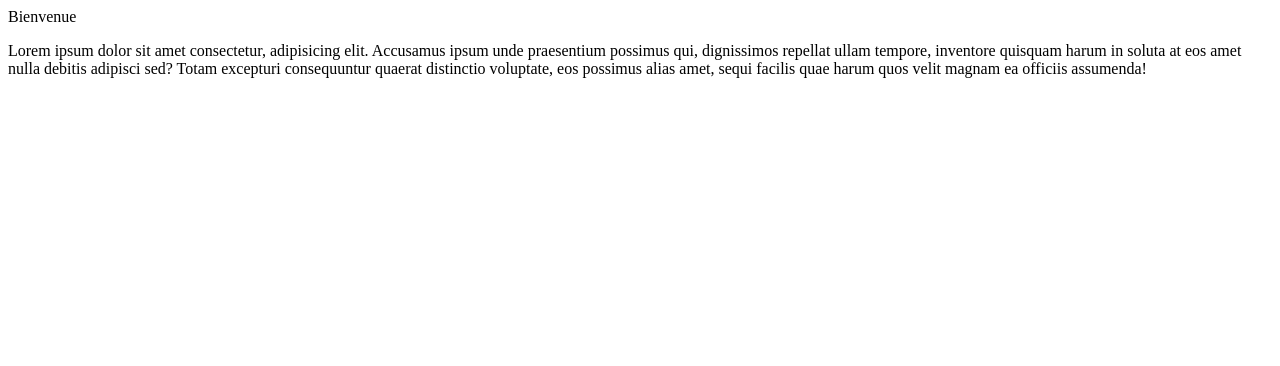
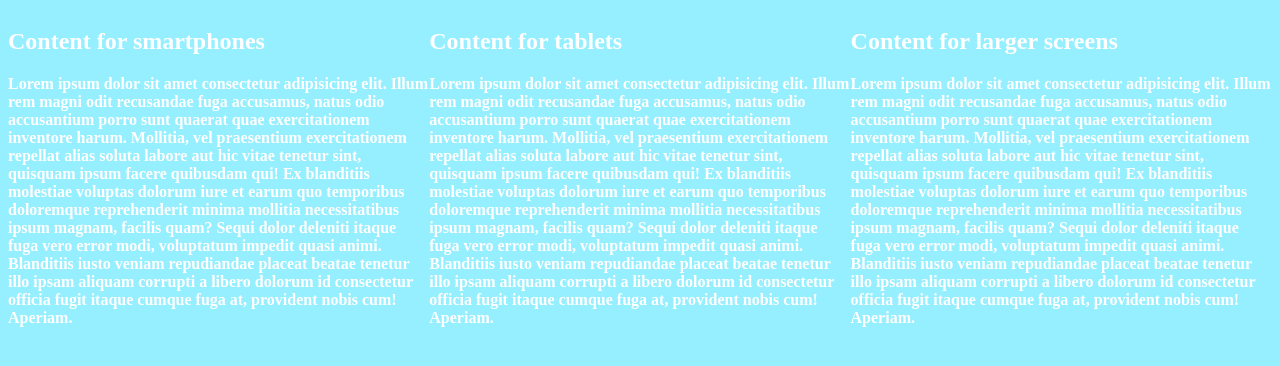
Before and after one commit to Julien-Baiwir/Mixins-responsive, a plain HTML site: page index.html in a window 1280 px wide. Drawn offline with Linux system fonts and the light colour scheme.

Commit message:
develoment

```diff
--- a/index.html
+++ b/index.html
@@ -1,16 +1,30 @@
 <!DOCTYPE html>
 <html lang="en">
+
 <head>
     <meta charset="UTF-8">
     <meta name="viewport" content="width=device-width, initial-scale=1.0">
     <link rel="stylesheet" type="text/css" href="styles.css">
     <title>Document</title>
 </head>
+
 <body>
     <main>
-        <header>Bienvenue</header>
 
-        <p>Lorem ipsum dolor sit amet consectetur, adipisicing elit. Accusamus ipsum unde praesentium possimus qui, dignissimos repellat ullam tempore, inventore quisquam harum in soluta at eos amet nulla debitis adipisci sed? Totam excepturi consequuntur quaerat distinctio voluptate, eos possimus alias amet, sequi facilis quae harum quos velit magnam ea officiis assumenda!</p>
+        <div id="small">
+            <h2>Content for smartphones</h2>
+            <p>Lorem ipsum dolor sit amet consectetur adipisicing elit. Illum rem magni odit recusandae fuga accusamus, natus odio accusantium porro sunt quaerat quae exercitationem inventore harum. Mollitia, vel praesentium exercitationem repellat alias soluta labore aut hic vitae tenetur sint, quisquam ipsum facere quibusdam qui! Ex blanditiis molestiae voluptas dolorum iure et earum quo temporibus doloremque reprehenderit minima mollitia necessitatibus ipsum magnam, facilis quam? Sequi dolor deleniti itaque fuga vero error modi, voluptatum impedit quasi animi. Blanditiis iusto veniam repudiandae placeat beatae tenetur illo ipsam aliquam corrupti a libero dolorum id consectetur officia fugit itaque cumque fuga at, provident nobis cum! Aperiam.</p>
+        </div>
+        <div id="medium">
+            <h2>Content for tablets</h2>
+            <p>Lorem ipsum dolor sit amet consectetur adipisicing elit. Illum rem magni odit recusandae fuga accusamus, natus odio accusantium porro sunt quaerat quae exercitationem inventore harum. Mollitia, vel praesentium exercitationem repellat alias soluta labore aut hic vitae tenetur sint, quisquam ipsum facere quibusdam qui! Ex blanditiis molestiae voluptas dolorum iure et earum quo temporibus doloremque reprehenderit minima mollitia necessitatibus ipsum magnam, facilis quam? Sequi dolor deleniti itaque fuga vero error modi, voluptatum impedit quasi animi. Blanditiis iusto veniam repudiandae placeat beatae tenetur illo ipsam aliquam corrupti a libero dolorum id consectetur officia fugit itaque cumque fuga at, provident nobis cum! Aperiam.</p>
+        </div>
+        <div id="large">
+            <h2>Content for larger screens</h2>
+            <p>Lorem ipsum dolor sit amet consectetur adipisicing elit. Illum rem magni odit recusandae fuga accusamus, natus odio accusantium porro sunt quaerat quae exercitationem inventore harum. Mollitia, vel praesentium exercitationem repellat alias soluta labore aut hic vitae tenetur sint, quisquam ipsum facere quibusdam qui! Ex blanditiis molestiae voluptas dolorum iure et earum quo temporibus doloremque reprehenderit minima mollitia necessitatibus ipsum magnam, facilis quam? Sequi dolor deleniti itaque fuga vero error modi, voluptatum impedit quasi animi. Blanditiis iusto veniam repudiandae placeat beatae tenetur illo ipsam aliquam corrupti a libero dolorum id consectetur officia fugit itaque cumque fuga at, provident nobis cum! Aperiam.</p>
+        </div>
+
     </main>
 </body>
+
 </html>
--- a/styles.css
+++ b/styles.css
@@ -0,0 +1,129 @@
+body {
+    color: white;
+    font-weight: bold;
+    background-color: #96EFFF;
+}
+
+
+@media screen and (min-width: 480px) and (max-width: 1023px) {
+    body {
+        background-color: #5FBDFF;
+    }
+}
+
+
+@media screen and (max-width: 479px) {
+    body {
+        background-color: #7B66FF;
+    }
+}
+
+/* -------------- */
+/* #small,
+#medium,
+#large {
+    display: none;
+}
+
+@media screen and (min-width: 1024px) {
+    #large {
+        display: block;
+    }
+}
+@media screen and (min-width: 480px) and (max-width: 1023px) {
+    #medium {
+        display: block;
+    }
+}
+
+@media screen and (max-width: 479px) {
+    #small {
+        display: block;
+    }
+} */
+
+/* -------------- */
+ /* #small,
+#medium,
+#large {
+    display: none;
+}
+
+
+@media screen and (min-width: 480px) and (max-width: 1023px) {
+    #medium {
+        display: block;
+    }
+    #medium h2 {
+        font-size: 1.5em;
+    }
+    #medium p {
+        font-size: 1em;
+    }
+}
+
+@media screen and (max-width: 479px) {
+    #small {
+        display: block;
+    }
+    #small h2 {
+        font-size: 1.2em;
+    }
+    #small p {
+        font-size: 0.9em;
+    }
+}
+
+
+@media screen and (min-width: 1024px) {
+    #large {
+        display: block;
+    }
+    #large h2 {
+        font-size: 2em;
+    }
+    #large p {
+        font-size: 1.1em;
+    }
+} */
+/* -------------- */
+
+#small,
+#medium,
+#large {
+    display: block; /* Show all divs by default */
+    width: 100%; /* Default width for all divs */
+    margin-bottom: 10px; /* Space between divs */
+}
+
+@media screen and (max-width: 479px) {
+    /* Stacked on top of one another for small screens */
+    #small,
+    #medium,
+    #large {
+        width: 100%; /* Full width for small screens */
+    }
+}
+
+@media screen and (min-width: 480px) and (max-width: 1023px) {
+    /* Adjust widths for medium screens */
+    #small {
+        width: 66.66%; /* 2/3 of the width for the first div */
+    }
+    #medium {
+        width: 33.33%; /* 1/3 of the width for the second div */
+    }
+    #large {
+        width: 100%; /* Full width for the third div */
+    }
+}
+
+@media screen and (min-width: 1024px) {
+    /* Display divs next to each other for larger screens */
+    #small,
+    #medium,
+    #large {
+        width: 33.33%; /* Equal width for each div */
+        float: left; /* Float divs to achieve side-by-side layout */
+    }
+}
```
